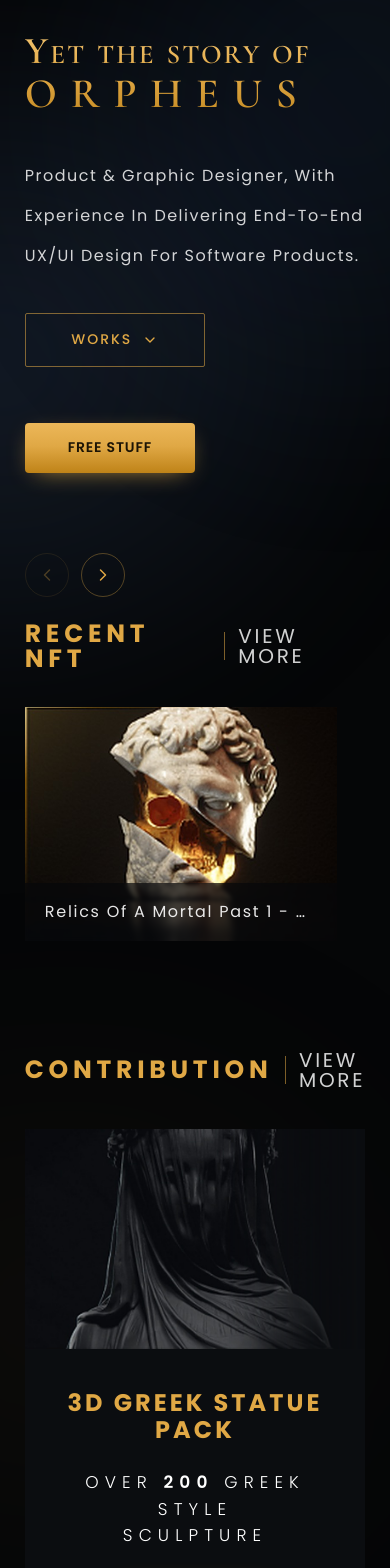
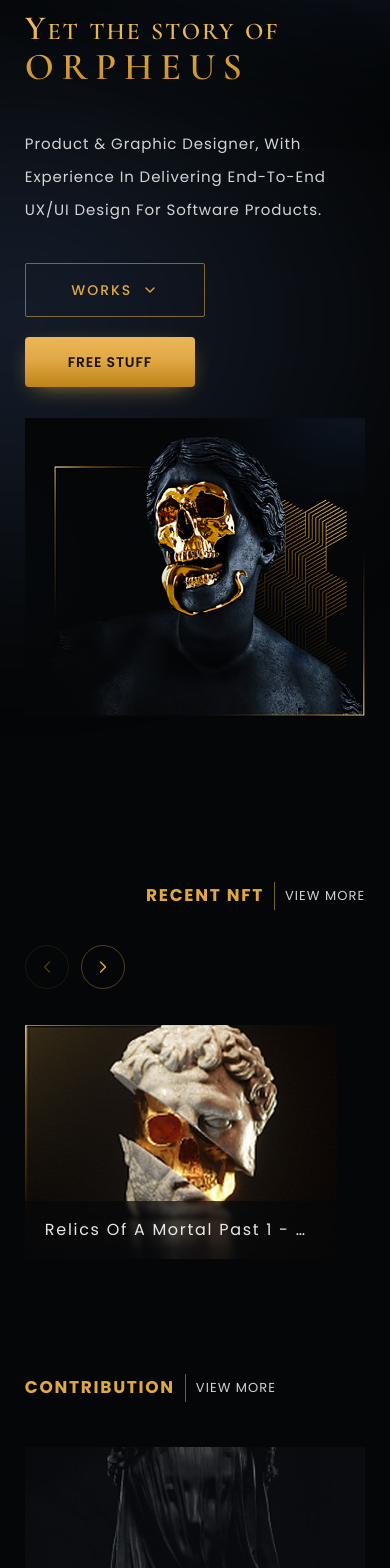
Before and after one commit to mahmudulashev/Orpheus, a Next.js app: page / in a window 390 px wide. Shown: the part 160-1728 px from the top of the page. Built offline with nearby package versions, Linux system fonts and the light colour scheme.

Commit message:
refactor: responsive layout refinements, typography adjustments, and ambient glow styling updates

```diff
--- a/src/app/globals.css
+++ b/src/app/globals.css
@@ -26,9 +26,8 @@
   --caption-scrim: rgba(20, 20, 20, 0.55);
 
   /* Ambient glows behind the hero */
-  --glow-left: rgba(170, 232, 252, 0.3);
-  --glow-right: rgba(173, 229, 253, 0.26);
-  --glow-bottom: rgba(228, 214, 190, 0.32);
+  --glow-left: rgba(170, 232, 252, 0.42);
+  --glow-right: rgba(173, 229, 253, 0.6);
 
   /* How the hero artwork keys into the page */
   --art-blend: multiply;
@@ -49,9 +48,8 @@
   --hairline: rgba(255, 255, 255, 0.1);
   --caption-scrim: rgba(6, 8, 11, 0.68);
 
-  --glow-left: rgba(61, 90, 135, 0.26);
-  --glow-right: rgba(40, 71, 117, 0.21);
-  --glow-bottom: rgba(70, 54, 26, 0.14);
+  --glow-left: rgba(61, 90, 135, 0.31);
+  --glow-right: rgba(40, 71, 117, 0.46);
 
   --art-blend: screen;
 }
--- a/src/components/decor/ambient-glow.tsx
+++ b/src/components/decor/ambient-glow.tsx
@@ -1,35 +1,26 @@
 /**
- * Figma: "Background" — soft ellipses behind the header (one bleeding off the
- * left edge, one top-right) plus a warm one further down. Radial gradients
+ * Figma: "Background" — two soft ellipses behind the header, one bleeding off
+ * the left edge and one tucked into the top-right corner. Radial gradients
  * keep them crisp, and the tint swaps per theme through CSS variables.
  */
 export function AmbientGlow() {
   return (
     <div
       aria-hidden
-      className="pointer-events-none absolute inset-x-0 top-0 -z-10 h-[2000px] overflow-hidden"
+      className="pointer-events-none absolute inset-x-0 top-0 -z-10 h-[1200px] overflow-hidden"
     >
-      {/* Figma "Ellipse 1" — 1129 × 898, centred on the left page edge. */}
       <div
-        className="absolute top-[15px] left-[-565px] h-[1010px] w-[1130px] rounded-full blur-[60px]"
+        className="absolute top-[40px] left-[-540px] h-[880px] w-[1120px] rounded-full blur-[60px]"
         style={{
           background:
-            "radial-gradient(closest-side, var(--glow-left), transparent 76%)",
-        }}
-      />
-      {/* Figma "Ellipse 5" — 956 × 1012, tucked into the top-right corner. */}
-      <div
-        className="absolute top-[-238px] left-[calc(89%-478px)] h-[1012px] w-[956px] rounded-full blur-[60px]"
-        style={{
-          background:
-            "radial-gradient(closest-side, var(--glow-right), transparent 76%)",
+            "radial-gradient(closest-side, var(--glow-left), transparent 78%)",
         }}
       />
       <div
-        className="absolute top-[1020px] left-[-500px] h-[900px] w-[1130px] rounded-full blur-[90px]"
+        className="absolute top-[-280px] left-[calc(96%-500px)] h-[560px] w-[1000px] rounded-full blur-[60px]"
         style={{
           background:
-            "radial-gradient(closest-side, var(--glow-bottom), transparent 72%)",
+            "radial-gradient(closest-side, var(--glow-right), transparent 78%)",
         }}
       />
     </div>
--- a/src/components/sections/connect.tsx
+++ b/src/components/sections/connect.tsx
@@ -49,7 +49,7 @@ export function Connect() {
                 aria-label={social.label}
                 className="grid size-[50px] place-items-center border border-[color-mix(in_srgb,var(--gold-300)_55%,transparent)] text-[var(--gold-300)] transition-[background-color,border-color,transform] duration-300 hover:-translate-y-[3px] hover:border-[var(--gold-300)] hover:bg-[color-mix(in_srgb,var(--gold-300)_12%,transparent)]"
               >
-                <Icon className="size-[22px]" />
+                <Icon className="size-[24px]" />
               </a>
             </li>
           );
--- a/src/components/sections/hero.tsx
+++ b/src/components/sections/hero.tsx
@@ -12,30 +12,27 @@ import { hero } from "@/lib/content";
 export function Hero() {
   return (
     <section className="relative">
-      <div className="container-page relative min-h-[560px] md:h-[872px]">
-        {/* Artwork — Figma places it at x 760→1618, y 118→873 on a 1728 canvas. */}
-        <HeroArt />
-
-        <div className="relative z-10 flex max-w-[568px] flex-col pt-[190px] md:absolute md:top-[328px] md:pt-0">
+      <div className="container-page relative pb-[64px] md:h-[872px] md:pb-0">
+        <div className="relative z-10 flex max-w-[600px] flex-col pt-[170px] md:absolute md:top-[328px] md:pt-0">
           <Reveal immediate delay={0.1}>
             <h1 className="font-serif font-semibold text-gold-gradient">
-              <span className="block text-[clamp(38px,4.34vw,75px)] leading-[1.12] tracking-[0.052em] whitespace-nowrap [font-variant:small-caps]">
+              <span className="block text-[clamp(34px,4.34vw,75px)] leading-[1.12] tracking-[0.052em] whitespace-nowrap [font-variant:small-caps]">
                 {hero.eyebrow}
               </span>
-              <span className="block text-[clamp(42px,4.86vw,84px)] leading-[1] tracking-[0.3275em] uppercase">
+              <span className="block text-[clamp(38px,4.86vw,84px)] leading-[1] tracking-[0.2em] uppercase md:tracking-[0.3275em]">
                 {hero.title}
               </span>
             </h1>
           </Reveal>
 
           <Reveal immediate delay={0.22}>
-            <p className="mt-[41px] max-w-[568px] text-[clamp(16px,1.16vw,20px)] leading-[2.5] tracking-[0.092em] text-fg-muted">
+            <p className="mt-[41px] max-w-[600px] text-[clamp(15px,1.16vw,20px)] leading-[2.2] tracking-[0.06em] text-fg-muted md:leading-[2.5] md:tracking-[0.092em]">
               {hero.body}
             </p>
           </Reveal>
 
           <Reveal immediate delay={0.34}>
-            <div className="mt-[37px] flex flex-wrap items-center gap-[56px]">
+            <div className="mt-[37px] flex flex-wrap items-center gap-[20px] md:gap-[56px]">
               <GoldOutlineButton
                 href={hero.secondary.href}
                 className="w-[180px]"
@@ -55,6 +52,9 @@ export function Hero() {
             </div>
           </Reveal>
         </div>
+
+        {/* Artwork — Figma places it at x 760→1618, y 118→873 on a 1728 canvas. */}
+        <HeroArt />
       </div>
     </section>
   );
@@ -69,7 +69,7 @@ function HeroArt() {
       animate={{ opacity: 1, scale: 1 }}
       transition={{ duration: 1.1, ease: [0.16, 1, 0.3, 1] }}
       aria-hidden
-      className="pointer-events-none absolute top-[118px] left-[43.98%] w-[49.65%] max-md:hidden"
+      className="pointer-events-none mt-[40px] w-full md:absolute md:top-[118px] md:left-[43.98%] md:mt-0 md:w-[49.65%]"
     >
       <motion.div
         animate={reduce ? undefined : { y: [0, -12, 0] }}
@@ -82,7 +82,7 @@ function HeroArt() {
           width={1224}
           height={1077}
           priority
-          sizes="50vw"
+          sizes="(max-width: 768px) 100vw, 50vw"
           className="art-keyed h-auto w-full dark:hidden"
         />
         <Image
@@ -91,7 +91,7 @@ function HeroArt() {
           width={1224}
           height={1077}
           priority
-          sizes="50vw"
+          sizes="(max-width: 768px) 100vw, 50vw"
           className="art-keyed hidden h-auto w-full dark:block"
         />
       </motion.div>
--- a/src/components/sections/works.tsx
+++ b/src/components/sections/works.tsx
@@ -37,7 +37,7 @@ export function Works() {
   return (
     <section id="works" className="pt-[80px]">
       <div className="container-page flex flex-wrap items-center justify-between gap-6">
-        <div className="flex items-center gap-[12px]">
+        <div className="order-2 flex items-center gap-[12px] md:order-1">
           <CarouselButton
             direction="prev"
             disabled={!canPrev}
@@ -49,7 +49,11 @@ export function Works() {
             onClick={() => embla?.scrollNext()}
           />
         </div>
-        <SectionTitle title="Recent NFT" href="#works" className="ml-auto" />
+        <SectionTitle
+          title="Recent NFT"
+          href="#works"
+          className="order-1 ml-auto md:order-2"
+        />
       </div>
 
       {/* Full-bleed viewport, padded to the page gutter on the left only. */}
--- a/src/components/ui/banner.tsx
+++ b/src/components/ui/banner.tsx
@@ -22,6 +22,8 @@ export function Banner({ banner }: { banner: BannerContent }) {
   const copyVars = {
     "--copy-w": COPY_WIDTH,
     "--copy-x": mediaLeft ? COPY_INSET : "0.07%",
+    "--title-tracking": banner.tracking.title,
+    "--subtitle-tracking": banner.tracking.subtitle,
   } as CSSProperties;
 
   return (
@@ -45,17 +47,11 @@ export function Banner({ banner }: { banner: BannerContent }) {
         style={copyVars}
         className="flex flex-col items-center gap-[26px] px-[24px] py-[40px] text-center md:absolute md:inset-y-0 md:start-[var(--copy-x)] md:w-[var(--copy-w)] md:justify-center md:px-0 md:py-0"
       >
-        <h3
-          style={{ letterSpacing: banner.tracking.title }}
-          className="text-[clamp(24px,2.315vw,40px)] leading-[1.14] font-bold text-[var(--gold-300)] uppercase"
-        >
+        <h3 className="text-[clamp(24px,2.315vw,40px)] leading-[1.14] font-bold tracking-[0.06em] text-[var(--gold-300)] uppercase md:tracking-[var(--title-tracking)]">
           {banner.title}
         </h3>
 
-        <p
-          style={{ letterSpacing: banner.tracking.subtitle }}
-          className="text-[clamp(17px,1.85vw,32px)] leading-[1.5625] font-light text-fg uppercase"
-        >
+        <p className="text-[clamp(17px,1.85vw,32px)] leading-[1.5625] font-light tracking-[0.14em] text-fg uppercase md:tracking-[var(--subtitle-tracking)]">
           {banner.subtitle.map((line, li) => (
             <span key={li} className="block">
               {line.map((token, i) =>
--- a/src/components/ui/section-title.tsx
+++ b/src/components/ui/section-title.tsx
@@ -17,8 +17,13 @@ export function SectionTitle({
   className,
 }: SectionTitleProps) {
   return (
-    <div className={cn("group flex h-[50px] items-center gap-[13px]", className)}>
-      <h2 className="text-[25px] leading-none font-bold tracking-[0.19em] text-[var(--gold-300)] uppercase">
+    <div
+      className={cn(
+        "flex h-[50px] items-center gap-[10px] md:gap-[13px]",
+        className,
+      )}
+    >
+      <h2 className="text-[17px] leading-none font-bold tracking-[0.1em] whitespace-nowrap text-[var(--gold-300)] uppercase md:text-[25px] md:tracking-[0.19em]">
         {title}
       </h2>
       <span
@@ -27,7 +32,7 @@ export function SectionTitle({
       />
       <Link
         href={href}
-        className="relative text-[20px] leading-none tracking-[0.135em] text-fg-muted uppercase transition-colors duration-300 hover:text-[var(--gold-300)]"
+        className="text-[13px] leading-none tracking-[0.08em] whitespace-nowrap text-fg-muted uppercase transition-colors duration-300 hover:text-[var(--gold-300)] md:text-[20px] md:tracking-[0.135em]"
       >
         {actionLabel}
       </Link>
--- a/src/lib/content.ts
+++ b/src/lib/content.ts
@@ -117,7 +117,7 @@ export const banners: BannerContent[] = [
       [{ text: "+500 Greek style" }],
       [{ text: "User avatars", strong: true }],
     ],
-    tracking: { title: "0.059em", subtitle: "0.523em" },
+    tracking: { title: "0.081em", subtitle: "0.523em" },
     cta: { label: "Download", href: "#community" },
     imageDark: "/images/banner-avatars-dark.jpg",
     imageLight: "/images/banner-avatars-light.jpg",
```
